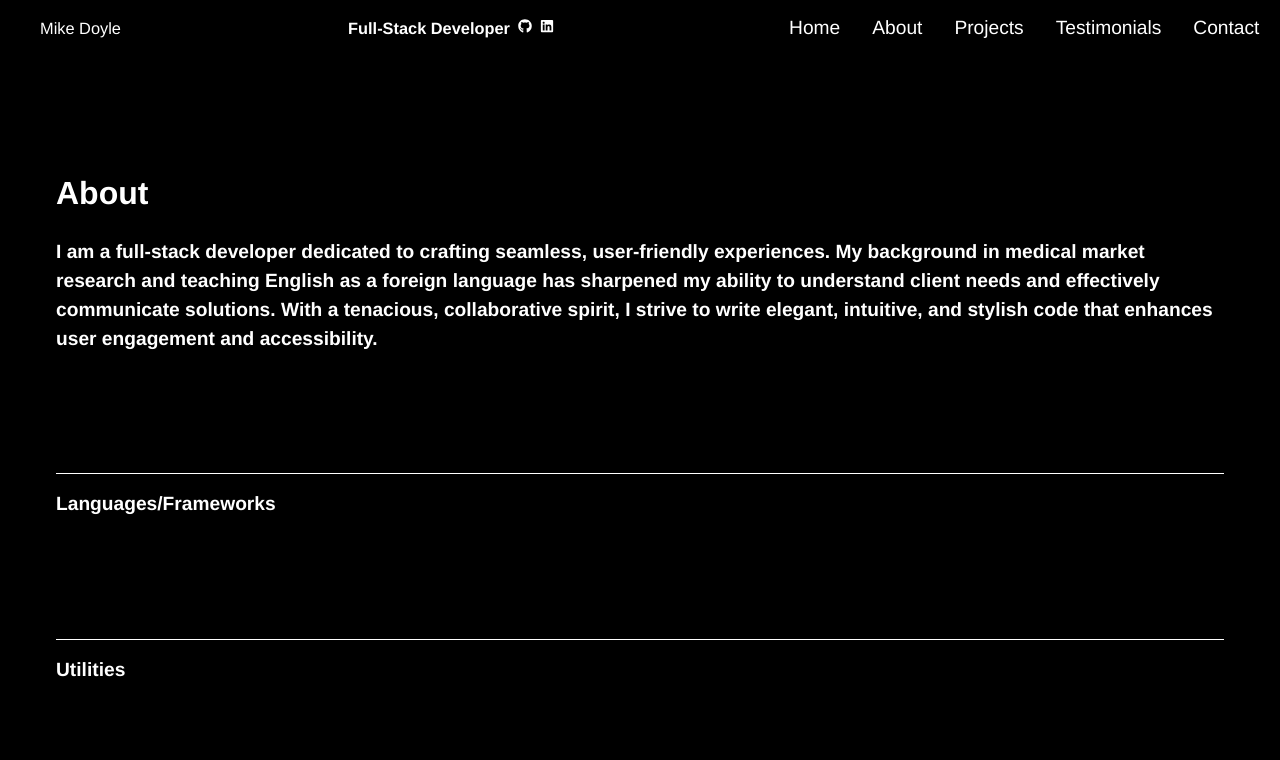
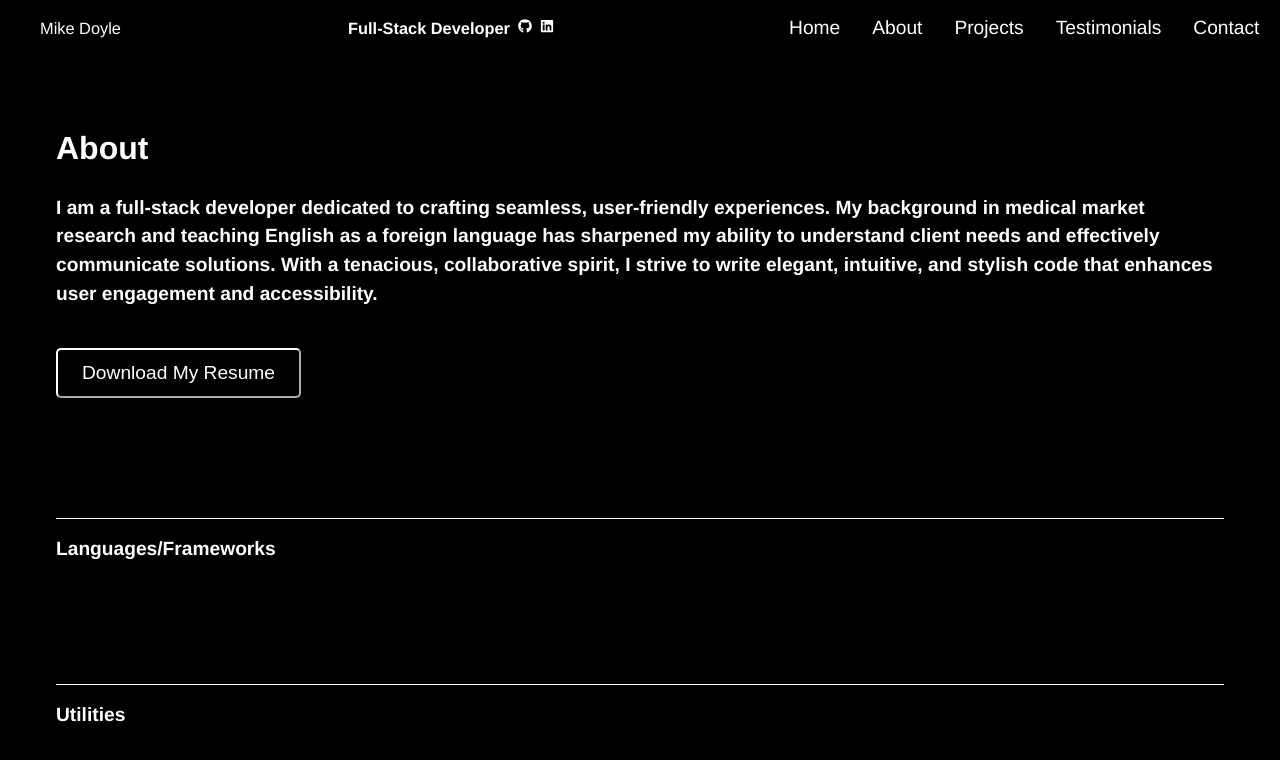
Before and after one commit to mdoyle91/portfolio, a React (Vite) app: page /about in a window 1280 px wide. Shown: the top 760 px of the page. Built offline with nearby package versions, Linux system fonts and the light colour scheme.

Commit message:
Resume Button w/ Partial Functionality

```diff
--- a/src/components/About/About.css
+++ b/src/components/About/About.css
@@ -57,3 +57,21 @@
   margin-left: 0;
   margin-right: 0;
 }
+
+/* Button Styling */
+.about-first-section button {
+  background-color: black;
+  color: white;
+  font-size: 1.2rem;
+  padding: 12px 24px;
+  border-color: white;
+  border-radius: 5px;
+  cursor: pointer;
+  margin-top: 20px; /* Space between the text and the button */
+  transition: background-color 0.3s ease-in-out;
+}
+
+/* Button Hover Effect */
+.about-first-section button:hover {
+  background-color: #0056b3;
+}
--- a/src/components/About/About.jsx
+++ b/src/components/About/About.jsx
@@ -14,6 +14,14 @@ const About = () => {
           tenacious, collaborative spirit, I strive to write elegant, intuitive,
           and stylish code that enhances user engagement and accessibility.
         </p>
+        <a
+          href="assets/TEMPLATE_Doyle_Michael_CoverLetter.docx"
+          download="Mike's Cover Letter"
+          target="_blank"
+        >
+          <button>Download My Resume</button>{" "}
+          {/* <https://stackoverflow.com/questions/55313748/download-file-by-clicking-a-button-in-reactjs */}
+        </a>
       </div>
       <div className="about-second-section">
         <h2>Languages/Frameworks</h2>
```
Also changed, not shown: 1 other file (tests, documents, lock files or other folders).
